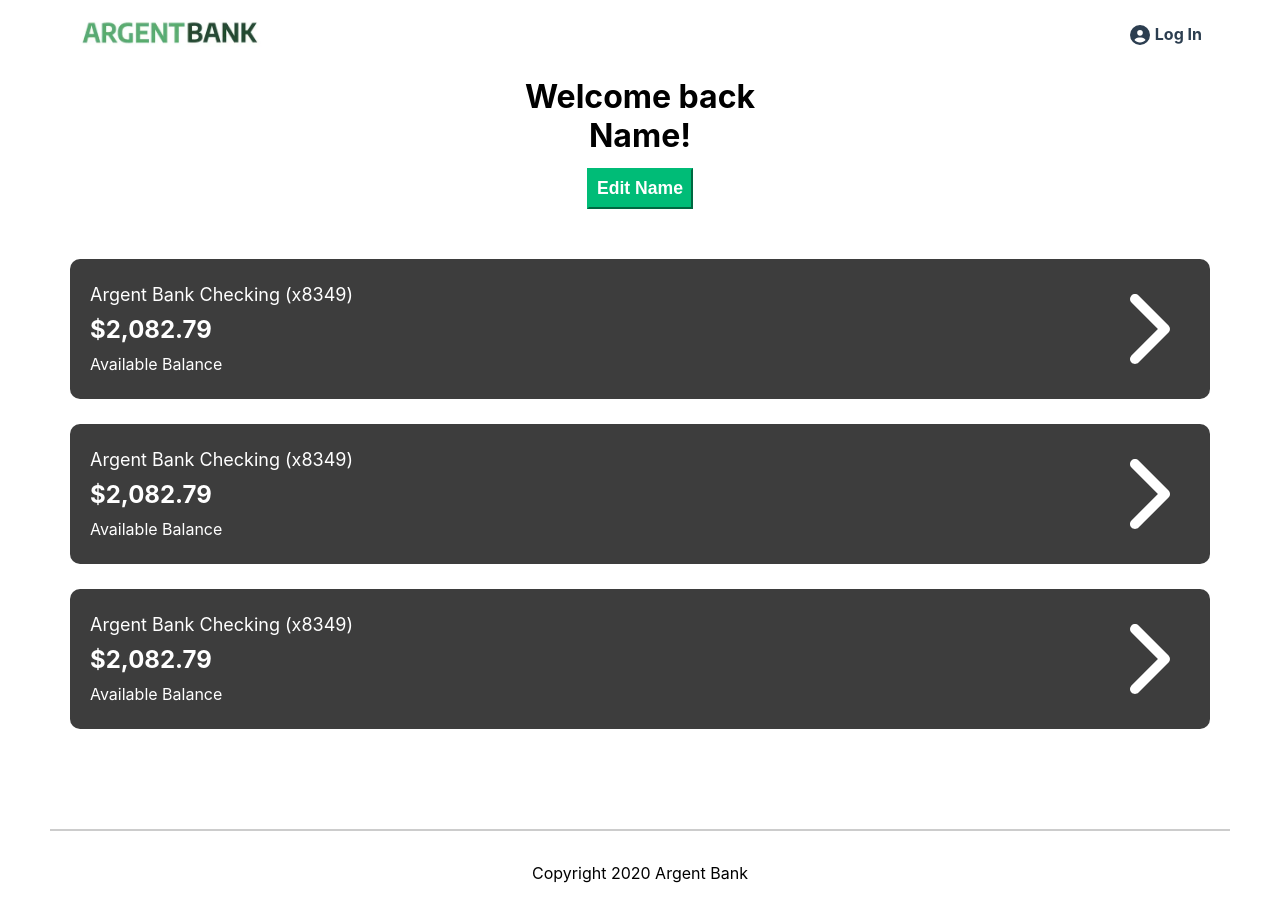
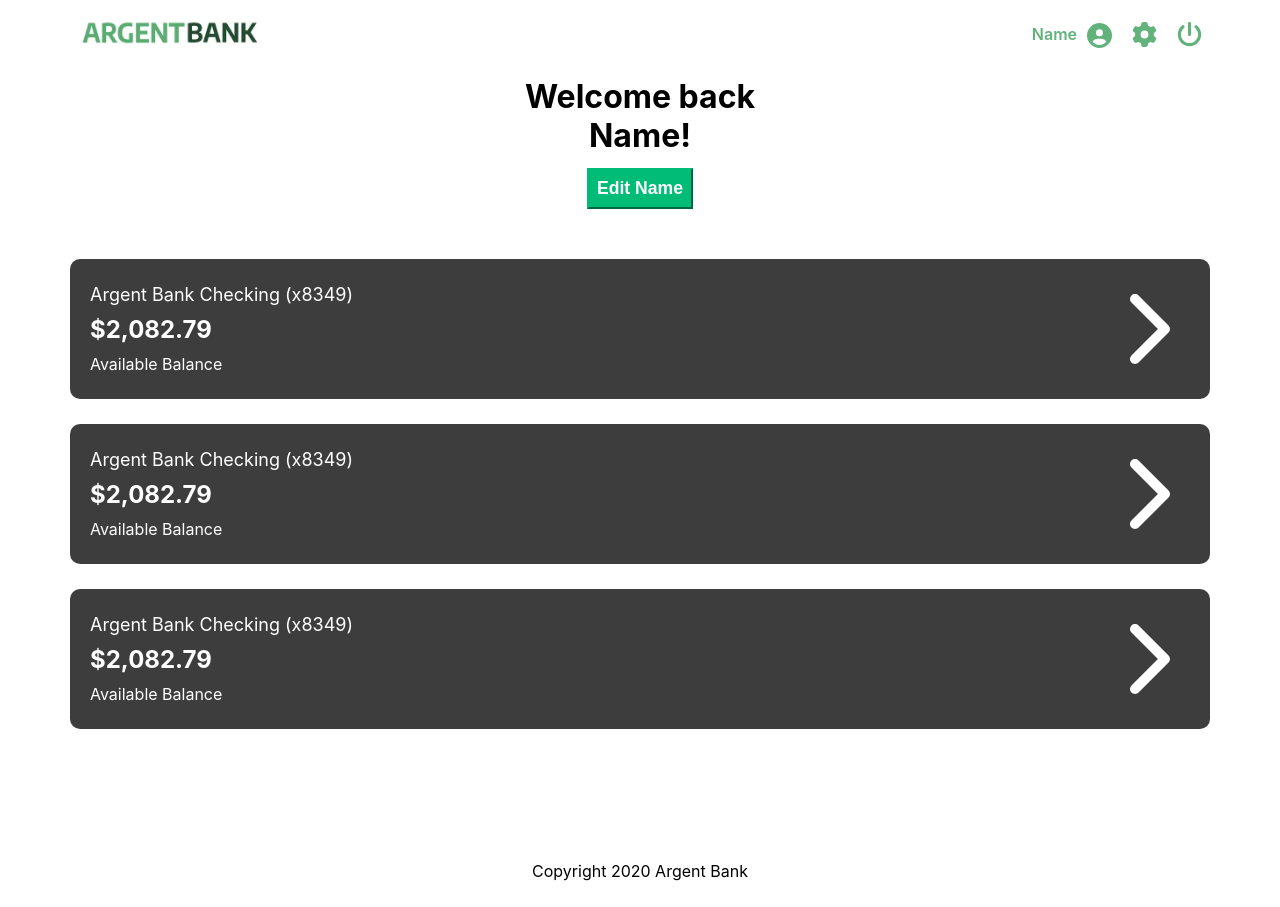
Before and after one commit to christopher-cornet/OC-P11, a React (Create React App) app in the folder argentbank/: page /profile in a window 1280 px wide. Built offline with nearby package versions, Linux system fonts and the light colour scheme.

Commit message:
Change header and footer based on actual URL

```diff
--- a/argentbank/src/components/Footer/Footer.jsx
+++ b/argentbank/src/components/Footer/Footer.jsx
@@ -1,9 +1,16 @@
 import './Footer.css';
 
 function Footer() {
+  if (window.location.pathname === "/profile") {
+    return (
+      <footer style={{border: "none"}}>
+        <p>Copyright 2020 Argent Bank</p>
+      </footer>
+    );
+  }
   return (
     <footer>
-        <p>Copyright 2020 Argent Bank</p>
+      <p>Copyright 2020 Argent Bank</p>
     </footer>
   );
 }
--- a/argentbank/src/components/Header/Header.jsx
+++ b/argentbank/src/components/Header/Header.jsx
@@ -2,10 +2,29 @@ import React from "react";
 import { Link } from "react-router-dom";
 import logo from "../../images/argentBankLogo.webp";
 import { FontAwesomeIcon } from "@fortawesome/react-fontawesome";
-import { faCircleUser } from "@fortawesome/free-solid-svg-icons";
+import { faCircleUser, faGear, faPowerOff } from "@fortawesome/free-solid-svg-icons";
 import "./Header.css";
 
 function Header() {
+  if (window.location.pathname === "/profile") {
+    return (
+      <header>
+          <Link to="/">
+            <section>
+                <img src={logo} className="logo" alt="Accueil du site Argent Bank" />
+            </section>
+          </Link>
+          <section className="login">
+              <p className="sign-in" style={{marginRight: "10px", color: "#61b37b", fontWeight: "600"}}>Name</p>
+              <FontAwesomeIcon icon={faCircleUser} className="user-icon" size="lg" style={{marginRight: "20px", color: "#61b37b", height: "25px"}} />
+              <FontAwesomeIcon icon={faGear} size="lg" style={{marginRight: "20px", color: "#61b37b", height: "25px"}} />
+              <Link to="/login">
+                <FontAwesomeIcon icon={faPowerOff} size="lg" style={{color: "#61b37b", height: "25px"}} />
+              </Link>
+          </section>
+      </header>
+    );
+  }
   return (
     <header>
         <Link to="/">
```
Lines whose indentation alone changed are shown as unchanged.
